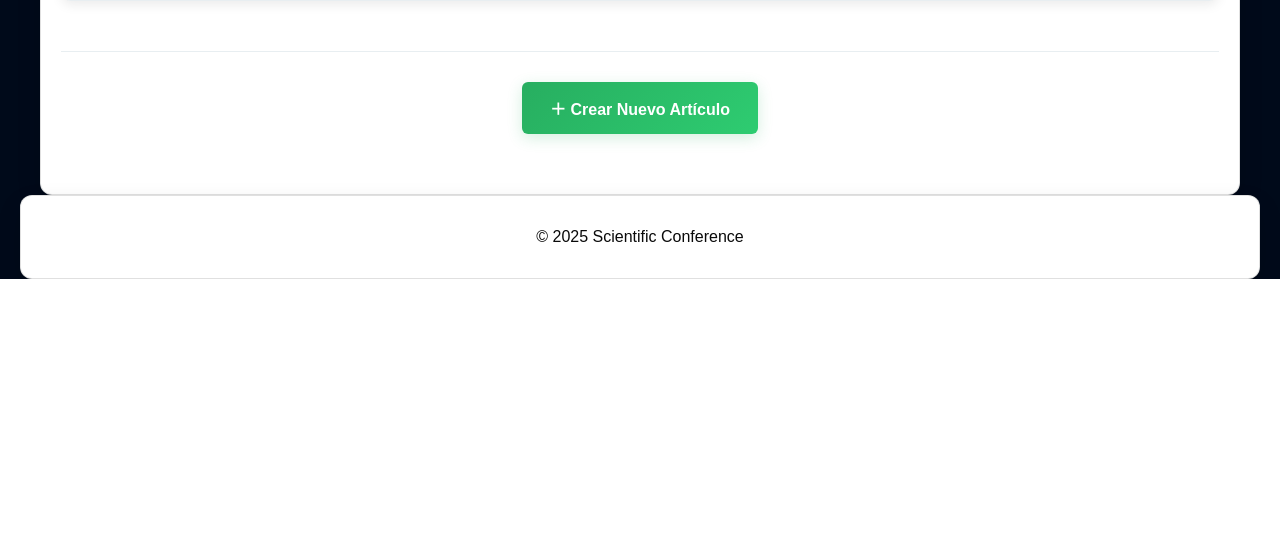
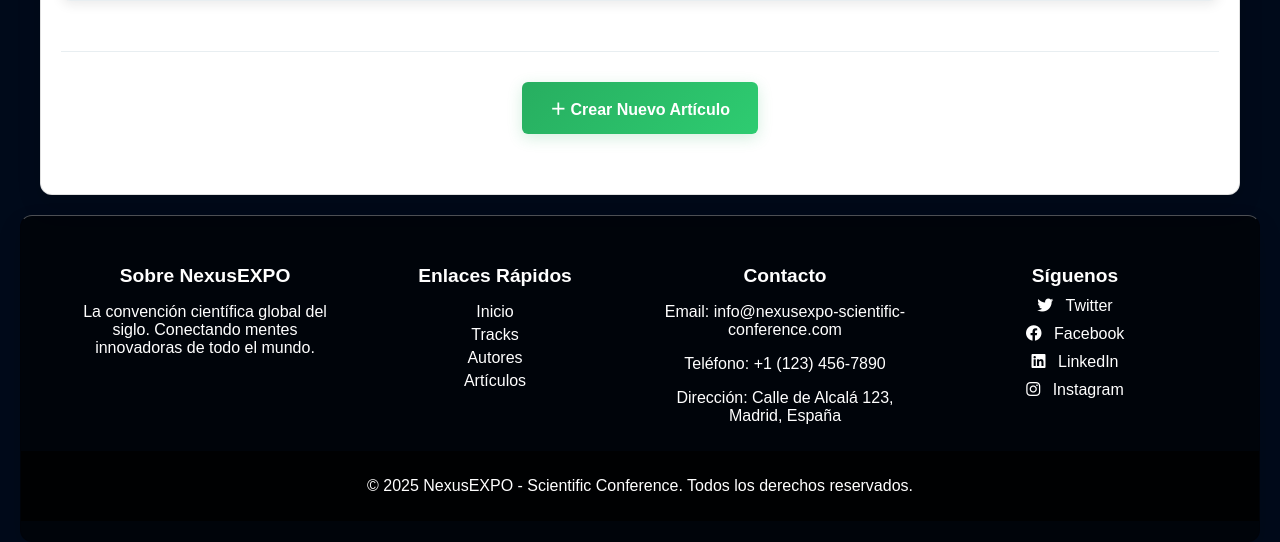
Before and after one commit to leirelarrauri/IngenieriaWebColaborativo, a Django app: page /articulos/ in a window 1280 px wide. Shown: the part 2981-3523 px from the top of the page. Before the commit the page ends 3260 px from the top, so only its background shows below. Run offline with Django 5.2, Linux system fonts and the light colour scheme; data comes from the database, SQL or seed files in the repository; some libraries are stand-ins or nearby versions.

Commit message:
Add view implementation

```diff
--- a/appScientificConference/static/css/base.css
+++ b/appScientificConference/static/css/base.css
@@ -479,3 +479,71 @@ main .track em {
   margin: 0 auto;
   text-align: left
 }
+.site-footer {
+    background-color: rgba(0, 0, 0, 0.6); /* Fondo más oscuro y opaco */
+    color: white; /* Letras blancas */
+    padding: 20px 0;
+    margin-top: 20px;
+    border-top: 1px solid rgba(255, 255, 255, 0.3); /* Borde sutil para definición */
+}
+
+.footer-content {
+    display: flex;
+    justify-content: space-around;
+    flex-wrap: wrap;
+    max-width: 1200px;
+    margin: 0 auto;
+    padding: 0 20px;
+}
+
+.footer-section {
+    flex: 1;
+    min-width: 200px;
+    margin: 10px;
+}
+
+.footer-section h3 {
+    font-size: 1.2em;
+    margin-bottom: 10px;
+    color: white; /* Asegurar que los títulos sean blancos */
+}
+
+.footer-section ul {
+    list-style: none;
+    padding: 0;
+}
+
+.footer-section ul li {
+    margin-bottom: 5px;
+}
+
+.footer-section ul li a {
+    color: white; /* Enlaces blancos */
+    text-decoration: none;
+}
+
+.footer-section ul li a:hover {
+    text-decoration: underline;
+}
+
+.social-links a {
+    display: block;
+    margin-bottom: 10px;
+    text-decoration: none;
+    color: white; /* Enlaces sociales blancos */
+}
+
+.social-links a i {
+    margin-right: 8px;
+}
+
+.social-links a:hover {
+    opacity: 0.8;
+}
+
+.footer-bottom {
+    text-align: center;
+    padding: 10px 0;
+    background-color: rgba(0, 0, 0, 0.8); /* Fondo más opaco para el bottom */
+    color: white;
+}
--- a/appScientificConference/templates/base.html
+++ b/appScientificConference/templates/base.html
@@ -6,6 +6,7 @@
     <title>{% block title %}{% trans "Scientific Conference" %}{% endblock %}</title>
     <link rel="stylesheet" href="{% static 'css/base.css' %}">
     <link rel="stylesheet" type="text/css" href="{% static 'css/formulario.css' %}">
+    <link rel="stylesheet" href="https://cdnjs.cloudflare.com/ajax/libs/font-awesome/6.0.0/css/all.min.css">
     <script src="{% static 'js/jquery-3.6.0.min.js' %}"></script>
     <script src="{% static 'js/validar.js' %}"></script>
 </head>
@@ -52,8 +53,40 @@
         {% block content %}{% endblock %}
     </main>
 
-    <footer>
-        <p>&copy; 2025 {% trans "Scientific Conference" %}</p>
+     <footer class="site-footer">
+        <div class="footer-content">
+            <div class="footer-section">
+                <h3>{% trans "Sobre NexusEXPO" %}</h3>
+                <p>{% trans "La convención científica global del siglo. Conectando mentes innovadoras de todo el mundo." %}</p>
+            </div>
+            <div class="footer-section">
+                <h3>{% trans "Enlaces Rápidos" %}</h3>
+                <ul>
+                    <li><a href="{% url 'index' %}">{% trans "Inicio" %}</a></li>
+                    <li><a href="{% url 'lista_tracks' %}">{% trans "Tracks" %}</a></li>
+                    <li><a href="{% url 'lista_autores' %}">{% trans "Autores" %}</a></li>
+                    <li><a href="{% url 'lista_articulos' %}">{% trans "Artículos" %}</a></li>
+                </ul>
+            </div>
+            <div class="footer-section">
+                <h3>{% trans "Contacto" %}</h3>
+                <p>{% trans "Email: info@nexusexpo-scientific-conference.com" %}</p>
+                <p>{% trans "Teléfono: +1 (123) 456-7890" %}</p>
+                <p>{% trans "Dirección: Calle de Alcalá 123, Madrid, España" %}</p>
+            </div>
+            <div class="footer-section">
+                <h3>{% trans "Síguenos" %}</h3>
+                <div class="social-links">
+                    <a href="https://twitter.com/nexusexpo-scientific-conference" target="_blank" aria-label="Twitter"><i class="fab fa-twitter"></i> Twitter</a>
+                    <a href="https://facebook.com/nexusexpo-scientific-conference" target="_blank" aria-label="Facebook"><i class="fab fa-facebook"></i> Facebook</a>
+                    <a href="https://linkedin.com/company/nexusexpo-scientific-conference" target="_blank" aria-label="LinkedIn"><i class="fab fa-linkedin"></i> LinkedIn</a>
+                    <a href="https://instagram.com/nexusexpo-scientific-conference" target="_blank" aria-label="Instagram"><i class="fab fa-instagram"></i> Instagram</a>
+                </div>
+            </div>
+        </div>
+        <div class="footer-bottom">
+            <p>&copy; 2025 {% trans "NexusEXPO - Scientific Conference" %}. {% trans "Todos los derechos reservados." %}</p>
+        </div>
     </footer>
 </body>
 </html>
--- a/appScientificConference/urls.py
+++ b/appScientificConference/urls.py
@@ -2,16 +2,16 @@ from django.urls import path
 from . import views
 
 urlpatterns = [
-    path('', views.index, name='index'),
-    path('tracks/', views.lista_tracks, name='lista_tracks'),
-    path('tracks/<int:track_id>/', views.show_track, name='show_track'),
-    path('autores/', views.lista_autores, name='lista_autores'),
-    path('autores/<int:autor_id>/', views.show_autor, name='show_autor'),
-    path('articulos/', views.lista_articulos, name='lista_articulos'),
-    path('articulos/<int:articulo_id>/', views.show_articulo, name='show_articulo'),
+    path('', views.IndexView.as_view(), name='index'),
+    path('tracks/', views.ListaTracksView.as_view(), name='lista_tracks'),
+    path('tracks/<int:pk>/', views.ShowTrackView.as_view(), name='show_track'),
+    path('autores/', views.ListaAutoresView.as_view(), name='lista_autores'),
+    path('autores/<int:pk>/', views.ShowAutorView.as_view(), name='show_autor'),
+    path('articulos/', views.ListaArticulosView.as_view(), name='lista_articulos'),
+    path('articulos/<int:pk>/', views.ShowArticuloView.as_view(), name='show_articulo'),
 
     # Formularios
-    path('articulos/crear/', views.crear_articulo, name='crear_articulo'),
-    path('articulos/editar/<int:pk>/', views.editar_articulo, name='editar_articulo'),
+    path('articulos/crear/', views.CrearArticuloView.as_view(), name='crear_articulo'),
+    path('articulos/editar/<int:pk>/', views.EditarArticuloView.as_view(), name='editar_articulo'),
 
 ]
--- a/appScientificConference/views.py
+++ b/appScientificConference/views.py
@@ -4,93 +4,98 @@ from .models import Articulo, Autor, Track
 from django.http import JsonResponse
 from django.views.decorators.http import require_POST
 from .forms import ArticuloForm
+from django.views.generic import TemplateView, ListView, DetailView, CreateView, UpdateView
+from django.urls import reverse_lazy
 
 
 #Devuelve la pagina principal
-def index(request):
-    tracks = Track.objects.all()
-    tracks_con_articulo = []
+class IndexView(TemplateView):
+    template_name = 'index.html'
 
-    for track in tracks:
-        # Obtiene el primer artículo
-        articulo_destacado = track.articulos.all().order_by('titulo').first()
-        tracks_con_articulo.append({
-            'track': track,
-            'articulo_destacado': articulo_destacado
-        })
+    def get_context_data(self, **kwargs):
+        context = super().get_context_data(**kwargs)
+        tracks = Track.objects.all()
+        tracks_con_articulo = []
 
-    return render(request, 'index.html', {
-        'tracks_con_articulo': tracks_con_articulo
-    })
+        for track in tracks:
+            # Obtiene el primer artículo
+            articulo_destacado = track.articulos.all().order_by('titulo').first()
+            tracks_con_articulo.append({
+                'track': track,
+                'articulo_destacado': articulo_destacado
+            })
+
+        context['tracks_con_articulo'] = tracks_con_articulo
+        return context
 
 # Devuelve el listado de tracks
-def lista_tracks(request):
-    tracks = get_list_or_404(Track.objects.order_by('nombre'))
-    return render(request, 'tracks/tracks.html', {
-        'tracks': tracks
-    })
+class ListaTracksView(ListView):
+    model = Track
+    template_name = 'tracks/tracks.html'
+    context_object_name = 'tracks'
+    ordering = ['nombre']
 
 # Devuelve el listado de autores
-def lista_autores(request):
-    autores = get_list_or_404(Autor.objects.order_by('nombre'))
-    return render(request, 'autores/autores.html', {
-        'autores': autores
-    })
+class ListaAutoresView(ListView):
+    model = Autor
+    template_name = 'autores/autores.html'
+    context_object_name = 'autores'
+    ordering = ['nombre']
 
 # Devuelve el listado de articulos
-def lista_articulos(request):
-    articulos = get_list_or_404(Articulo.objects.order_by('titulo'))
-    return render(request, 'articulos/articulos.html', {
-        'articulos': articulos
-    })
+class ListaArticulosView(ListView):
+    model = Articulo
+    template_name = 'articulos/articulos.html'
+    context_object_name = 'articulos'
+    ordering = ['titulo']
 
 # Devuelve los detalles de un track
-def show_track(request, track_id):
-    track = get_object_or_404(Track, id=track_id)
-    articulos = track.articulos.all().order_by('titulo')
-    return render(request, 'tracks/track.html', {
-        'track': track,
-        'articulos': articulos
-    })
+class ShowTrackView(DetailView):
+    model = Track
+    template_name = 'tracks/track.html'
+    context_object_name = 'track'
+
+    def get_context_data(self, **kwargs):
+        context = super().get_context_data(**kwargs)
+        context['articulos'] = self.object.articulos.all().order_by('titulo')
+        return context
+
 # Devuelve los detalles de un autor
-def show_autor(request, autor_id):
-    autor = get_object_or_404(Autor, pk=autor_id)
-    articulos = autor.articulos.all().order_by('titulo')
-    return render(request, 'autores/autor.html', {
-        'autor': autor,
-        'articulos': articulos
-    })
+class ShowAutorView(DetailView):
+    model = Autor
+    template_name = 'autores/autor.html'
+    context_object_name = 'autor'
+
+    def get_context_data(self, **kwargs):
+        context = super().get_context_data(**kwargs)
+        context['articulos'] = self.object.articulos.all().order_by('titulo')
+        return context
 
 # Devuelve los detalles de un artículo
-def show_articulo(request, articulo_id):
-    articulo = get_object_or_404(Articulo, pk=articulo_id)
-    return render(request, 'articulos/articulo.html', {
-        'articulo': articulo,
-        'track': articulo.track,
-        'autores': articulo.autores.all().order_by('nombre')
-    })
+class ShowArticuloView(DetailView):
+    model = Articulo
+    template_name = 'articulos/articulo.html'
+    context_object_name = 'articulo'
+
+    def get_context_data(self, **kwargs):
+        context = super().get_context_data(**kwargs)
+        context['track'] = self.object.track
+        context['autores'] = self.object.autores.all().order_by('nombre')
+        return context
 
 # Vistas para crear y editar artículos(formularios)
-def crear_articulo(request):
-    if request.method == 'POST':
-        form = ArticuloForm(request.POST)
-        if form.is_valid():
-            articulo = form.save()
-            return redirect('show_articulo', articulo_id=articulo.id)
-    else:
-        form = ArticuloForm()
+class CrearArticuloView(CreateView):
+    model = Articulo
+    form_class = ArticuloForm
+    template_name = 'articulos/form_articulo.html'
 
-    return render(request, 'articulos/form_articulo.html', {'form': form})
+    def get_success_url(self):
+        return reverse_lazy('show_articulo', kwargs={'pk': self.object.pk})
 
-def editar_articulo(request, pk):
-    articulo = get_object_or_404(Articulo, pk=pk)
+class EditarArticuloView(UpdateView):
+    model = Articulo
+    form_class = ArticuloForm
+    template_name = 'articulos/form_articulo.html'
 
-    if request.method == 'POST':
-        form = ArticuloForm(request.POST, instance=articulo)
-        if form.is_valid():
-            form.save()
-            return redirect('show_articulo', articulo_id=articulo.id)
-    else:
-        form = ArticuloForm(instance=articulo)
-
-    return render(request, 'articulos/form_articulo.html', {'form': form})
+    def get_success_url(self):
+        return reverse_lazy('show_articulo', kwargs={'pk': self.object.pk})
--- a/scientificConference/settings.py
+++ b/scientificConference/settings.py
@@ -154,3 +154,5 @@ STATICFILES_DIRS = [os.path.join(BASE_DIR, 'appScientificConference', 'static')]
 
 # Middleware para static files (whitenoise)
 MIDDLEWARE.insert(1, 'whitenoise.middleware.WhiteNoiseMiddleware')
+
+DEBUG = True
```
